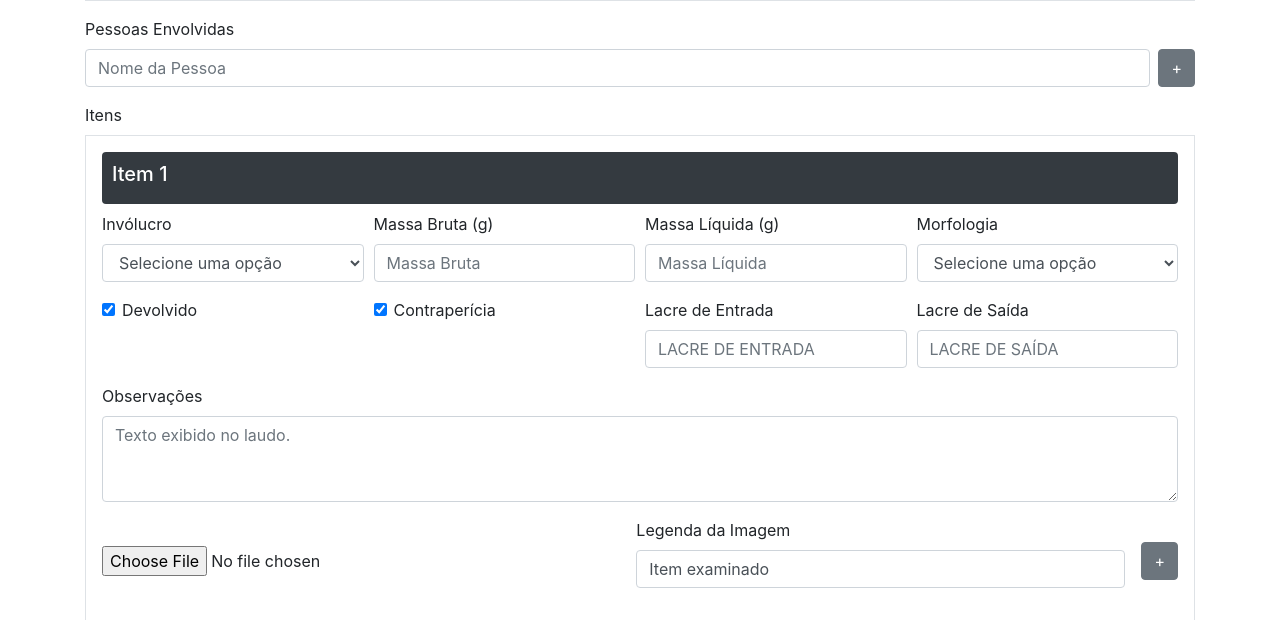
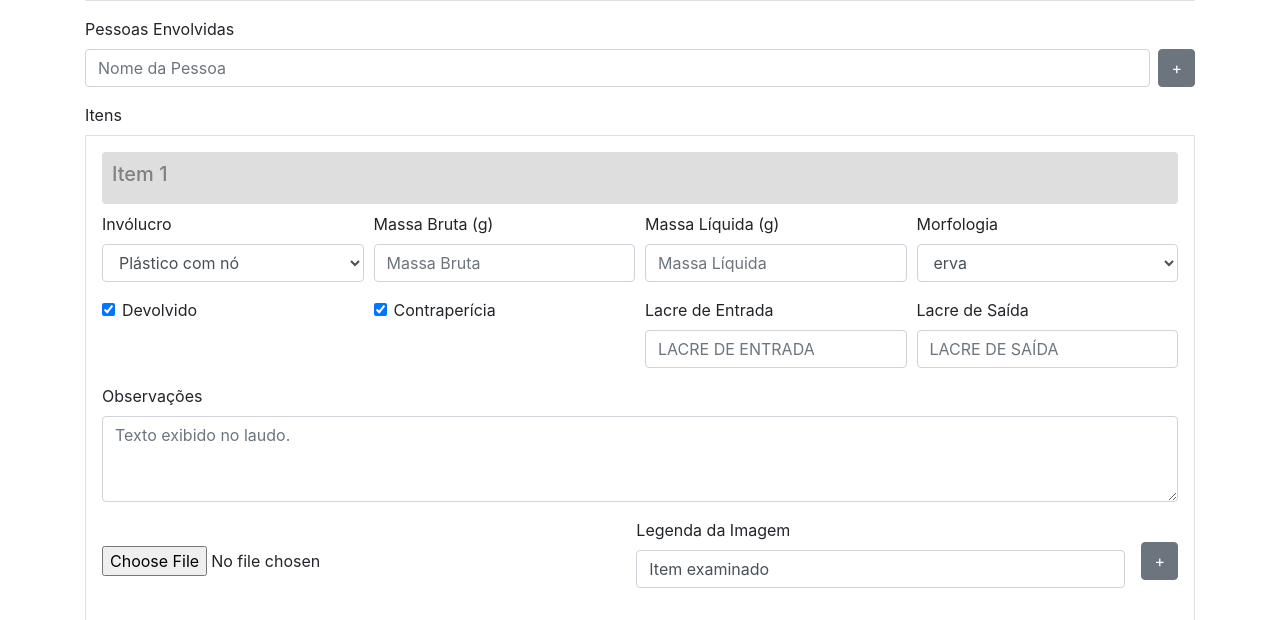
Before and after one commit to PeritoCriminal/MyReport, a Django app: page /drugs/ in a window 1280 px wide. Shown: the part 863-1483 px from the top of the page. Run offline with Django 5.2, Linux system fonts and the light colour scheme; the visitor is signed in with stand-in values (Sample User, id 1); some libraries are stand-ins or nearby versions.

Commit message:
drugs_report.html, texto dos textareas dos itens  gerados automaticamente dependendo da escolha do usuário

```diff
--- a/myreportapp/static/css/styles.css
+++ b/myreportapp/static/css/styles.css
@@ -3,11 +3,15 @@
     margin-bottom: 20px !important;
 }
 
-.item-header-dark {
-    background-color: #343a40;  /* Cor de fundo escura, ajuste conforme necessário */
-    color: #ffffff;  /* Cor do texto para garantir que seja visível sobre o fundo escuro */
-    padding: 10px;  /* Ajuste o preenchimento conforme necessário */
-    border-radius: 4px;  /* Opcional: adicione bordas arredondadas */
+div.item-header-dark {
+    background-color: #dedede !important;
+    /* Cor de fundo escura, ajuste conforme necessário */
+    color: gray !important;
+    /* Cor do texto para garantir que seja visível sobre o fundo escuro */
+     padding: 10px;
+    /* Ajuste o preenchimento conforme necessário */
+    border-radius: 4px;
+    /* Opcional: adicione bordas arredondadas */
 }
 
 .reports-links {
--- a/myreportapp/templates/drugs_report.html
+++ b/myreportapp/templates/drugs_report.html
@@ -235,17 +235,20 @@ document.addEventListener('DOMContentLoaded', function() {
 function addItem() {
     itemCount++;  // Incrementa o contador para o novo item
 
+    itemPackagingSelected = '';
+    itemMorphologySelected = '';
+
     const container = document.getElementById('item-container');
     const newItem = document.createElement('div');
     newItem.className = 'item-group form-group border p-3 mb-3';
     newItem.innerHTML = `
-        <div class="item-header-dark mb-2">
+        <div class="mb-2 item-header-dark">
             <h5>Item ${itemCount}</h5>  <!-- Cabeçalho com número do item -->
         </div>
         <div class="form-row">
             <div class="form-group col-md-3">
                 <label for="packaging">Invólucro</label>
-                <select class="packaging-select form-control">
+                <select name="packaging[]" class="packaging-select form-control">
                     <option value="">Selecione uma opção</option>
                 </select>
             </div>
@@ -262,7 +265,7 @@ function addItem() {
 
             <div class="form-group col-md-3">
                 <label for="morphology">Morfologia</label>
-                <select class="morphology-select form-control">
+                <select name="morphology[]" class="morphology-select form-control">
                     <option value="">Selecione uma opção</option>
                 </select>
             </div>
@@ -338,35 +341,66 @@ function addItem() {
 
 
 
+// VARIÁVEIS QUE IRÃO PREENCHER O TEXTAREA DE ACORDO COM A ESCOLHA DO USUÁRIO
+let itemPackagingSelected = '';
+let itemMorphologySelected = '';
+
+// COMBOBOXES COM A DESCRIÇÃO DAS EMBALAGENS
+const packaging = {{ packaging|safe }};
+function populateSelectPac(selectElement) {
+    selectElement.innerHTML = '';
+    for (const key in packaging) {
+        const option = document.createElement('option');
+        option.value = key;
+        option.text = key;
+        selectElement.appendChild(option);
+    }
+    selectElement.addEventListener('change', function() {
+        updateObservations(selectElement, packaging[selectElement.value]);
+    });
+}
+
+// COMBOBOXES COM AS MORFOLOGIAS
+const morphology = {{ morphology|safe }};
+function populateSelectMorph(selectElement) {
+    selectElement.innerHTML = '';
+    for (const key in morphology) {
+        const option = document.createElement('option');
+        option.value = key;
+        option.text = key;
+        selectElement.appendChild(option);
+    }
+    selectElement.addEventListener('change', function() {
+        updateObservations(selectElement, morphology[selectElement.value]);
+    });
+}
+
+document.querySelectorAll('select[name="packaging[]"]').forEach(populateSelectPac);
+document.querySelectorAll('select[name="morphology[]"]').forEach(populateSelectMorph);
+
+function updateObservations(selectElement, selectedValue) {
+    const selectName = selectElement.name;
+    if (selectName === 'packaging[]') {
+        itemPackagingSelected = selectedValue;
+    } else if (selectName === 'morphology[]') {
+        itemMorphologySelected = selectedValue;
+    }
+    const parentContainer = selectElement.closest('div.form-row').parentElement;
+    const textarea = parentContainer.querySelector('textarea[name="observacoes[]"]');
+    if (textarea) {
+        textarea.value = `${itemPackagingSelected} ${itemMorphologySelected}`;
+    }
+}
 
 
-const packaging = {{ packaging|safe }};
-function populateSelectPac(selectElement) {
-    for (const key in packaging) {
-        const option = document.createElement('option');  // Cria o elemento <option>
-        option.value = key;  // Define o valor como a chave do dicionário
-        option.text = key;  // Define o texto da opção como a chave do dicionário
-        selectElement.appendChild(option);  // Adiciona a opção ao combobox
-    }
-}
-document.querySelectorAll('select[name="packaging[]"]').forEach(populateSelectPac);
-
-const morphology = {{ morphology|safe }};
-function populateSelectMorph(selectElement) {
-    for (const key in morphology) {
-        const option = document.createElement('option');  // Cria o elemento <option>
-        option.value = key;  // Define o valor como a chave do dicionário
-        option.text = key;  // Define o texto da opção como a chave do dicionário
-        selectElement.appendChild(option);  // Adiciona a opção ao combobox
-    }
-}
-document.querySelectorAll('select[name="morphology[]"]').forEach(populateSelectMorph);
+// -- ESTOU TRABALHANDO ATÉ AQUI
 
 
 
+
+// IMAGEM DO MATERIAL RECEBIDO
 const allMaterialImg = document.querySelector('#escolher-imagem-geral');
 let selectedAllMaterialImg = null;
-
 allMaterialImg.addEventListener('change', function(event) {
     const files = event.target.files;
     if (files.length > 0) {
@@ -376,7 +410,7 @@ allMaterialImg.addEventListener('change', function(event) {
 
 
 document.addEventListener('DOMContentLoaded', function() {
-    const submitButton = document.getElementById('enviar');
+    const submitButton = document.querySelector('#enviar');
 
     submitButton.addEventListener('click', function(event) {
         event.preventDefault(); // Previne o envio do formulário para fins de teste
```
